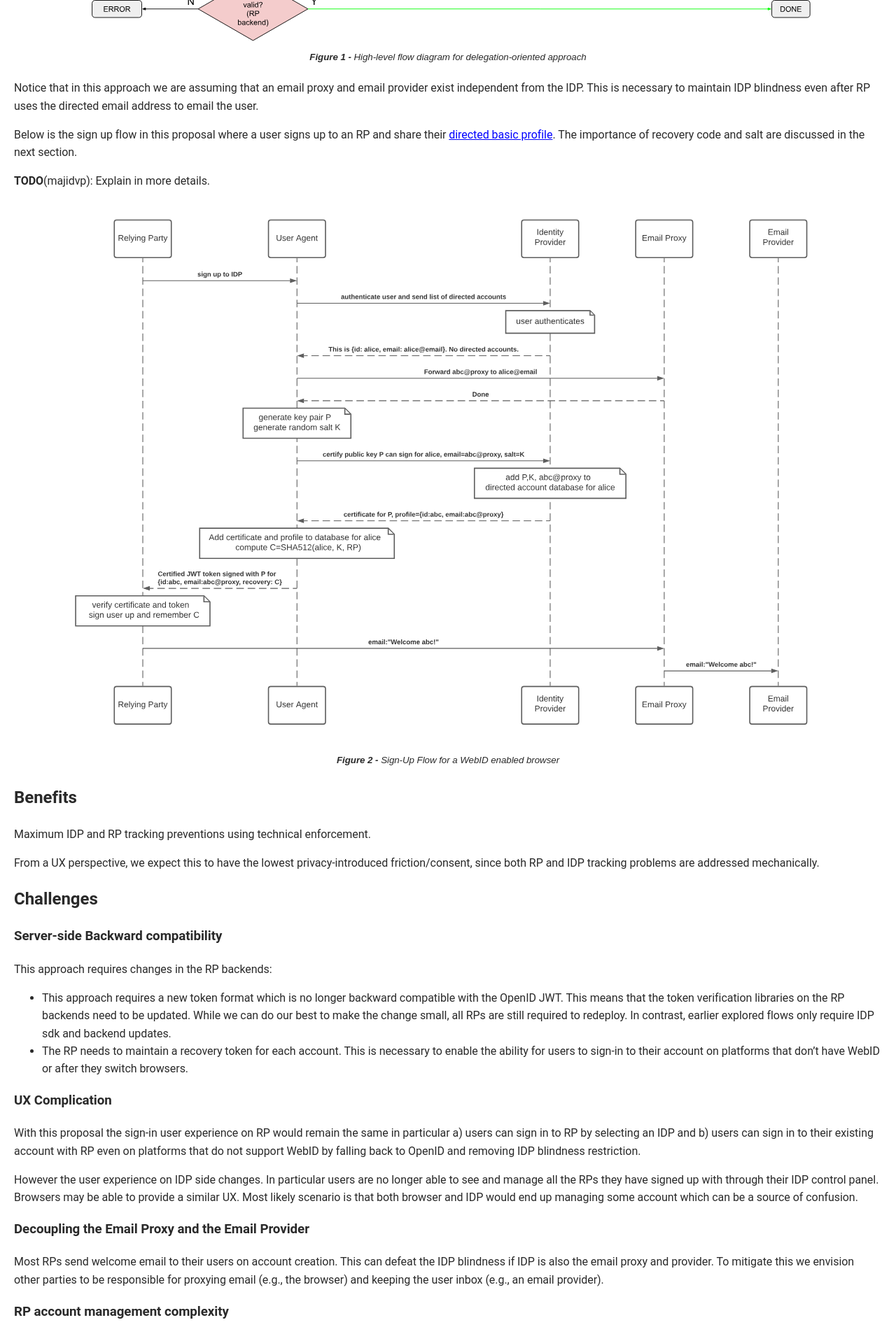
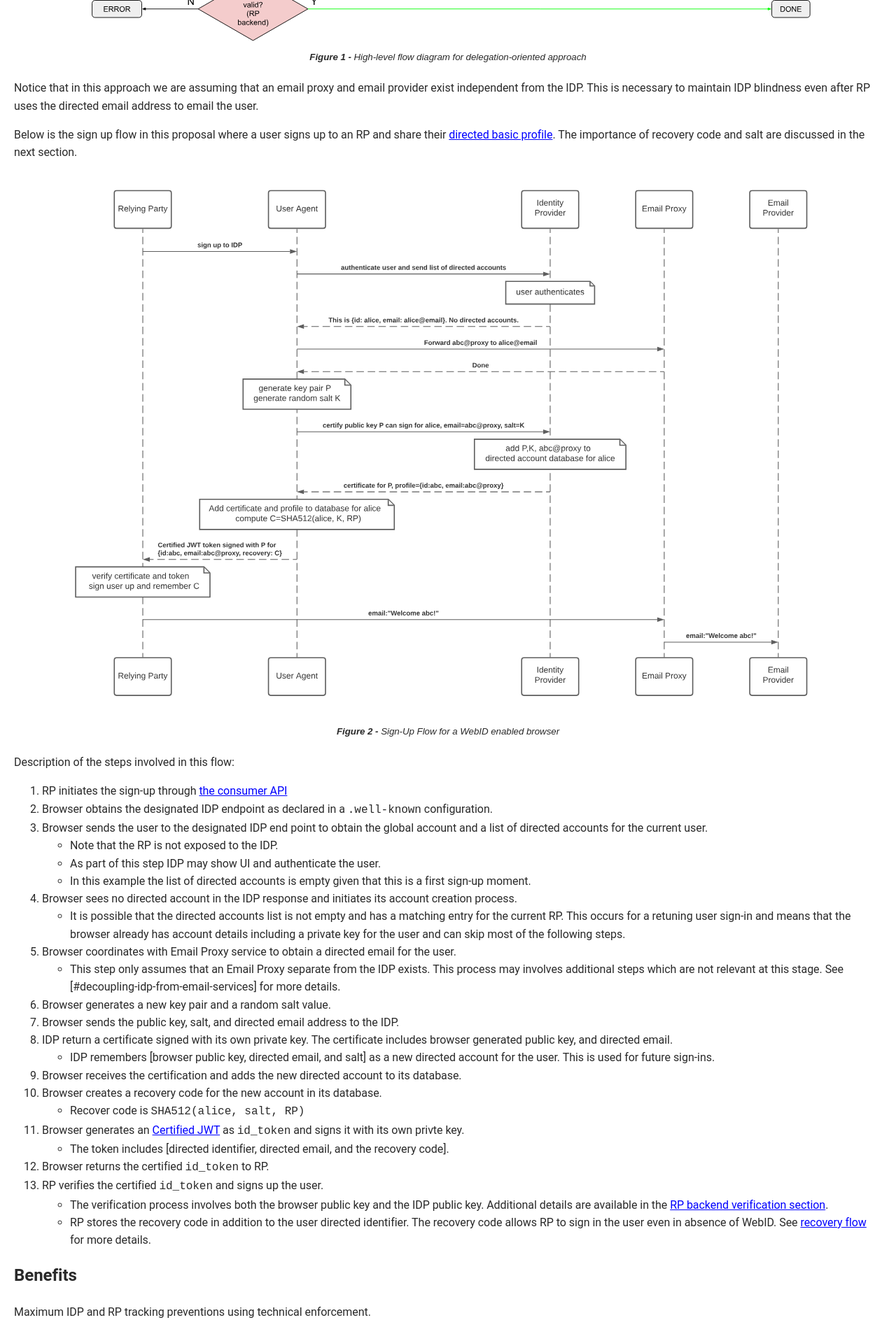
Before and after one commit to w3c-fedid/FedCM, a Jekyll site: the page built from delegation_oriented_api.md, in a window 1280 px wide. Shown: the part 1223-3130 px from the top of the page at 70% size. Built offline with Jekyll 4.4.1, drawn with Linux system fonts in a browser that asks for light colours; some web fonts are replaced; some of the changed text lies outside the part shown.

Commit message:
Add details of sign up flow in delegation oriented approach

````diff
--- a/delegation_oriented_api.md
+++ b/delegation_oriented_api.md
@@ -36,13 +36,57 @@ Below is the sign up flow in this proposal where a user signs up to an RP and
 share their [directed basic profile](glossary.md#directed-basic-profile). The
 importance of recovery code and salt are discussed in the next section.
 
-**TODO**(majidvp): Explain in more details.
 
 <figure>
   <img src="./static/delegation-api-signup-flow.svg" alt="Sign-Up Flow for a WebID enabled browser" />
   <figcaption>Sign-Up Flow for a WebID enabled browser</figcaption>
 </figure>
 
+Description of the steps involved in this flow:
+
+1. RP initiates the sign-up through
+   [the consumer API](consumers.md#the-consumer-api)
+1. Browser obtains the designated IDP endpoint as declared in a `.well-known`
+   configuration.
+1. Browser sends the user to the designated IDP end point to obtain the global
+   account and a list of directed accounts for the current user.
+    - Note that the RP is not exposed to the IDP.
+    - As part of this step IDP may show UI and authenticate the user.
+    - In this example the list of directed accounts is empty given that this is
+      a first sign-up moment.
+1. Browser sees no directed account in the IDP response and initiates its
+   account creation process.
+    - It is possible that the directed accounts list is not empty and has a
+      matching entry for the current RP. This occurs for a retuning user sign-in
+      and means that the browser already has account details including a private
+      key for the user and can skip most of the following steps.
+1. Browser coordinates with Email Proxy service to obtain a directed email for
+   the user.
+    - This step only assumes that an Email Proxy separate from the IDP exists.
+      This process may involves additional steps which are not relevant at this
+      stage. See [#decoupling-idp-from-email-services] for more details.
+1. Browser generates a new key pair and a random salt value.
+1. Browser sends the public key, salt, and directed email address to the IDP.
+1. IDP return a certificate signed with its own private key. The certificate
+     includes browser generated public key, and directed email.
+    - IDP remembers [browser public key, directed email, and salt] as a new
+      directed account for the user. This is used for future sign-ins.
+1. Browser receives the certification and adds the new directed account to its
+   database.
+1. Browser creates a recovery code for the new account in its database.
+    - Recover code is `SHA512(alice, salt, RP)`
+1. Browser generates an [Certified JWT](#certified-jwt) as `id_token` and signs
+   it with its own privte key.
+   - The token includes [directed identifier, directed email, and the recovery
+     code].
+1. Browser returns the certified `id_token` to RP.
+1. RP verifies the certified `id_token` and signs up the user.
+    - The verification process involves both the browser public key and the IDP
+      public key. Additional details are available in the
+      [RP backend verification section](#rp-backend-verification).
+    - RP stores the recovery code in addition to the user directed identifier.
+      The recovery code allows RP to sign in the user even in absence of WebID.
+      See [recovery flow](#recovery-flow) for more details.
 
 ## Benefits
 
@@ -81,13 +125,25 @@ IDP control panel. Browsers may be able to provide a similar UX. Most likely
 scenario is that both browser and IDP would end up managing some account which
 can be a source of confusion.
 
-### Decoupling the Email Proxy and the Email Provider
+### Decoupling IDP from Email Services
 
-Most RPs send welcome email to their users on account creation. This can defeat
-the IDP blindness if IDP is also the email proxy and provider. To mitigate this
-we envision other parties to be responsible for proxying email (e.g., the
-browser) and keeping the user inbox (e.g., an email provider).
+A [directed email address](glossary.html#directed-basic-profile) requires an
+email proxy service in addition to the email provider.
 
+One option is for the email provider to be the email proxy as well. This seems
+like a reasonable option.
+
+Another seemingly natural option would be to have the IDP provide the email
+proxy service. However this can weaken the IDP blindness if IDP is also either
+the email proxy or email provider. This is beucase most RPs send a welcome email
+to their users on account creation.
+
+So to mitigate this risk, we envision an entity (or entities) different from the
+IDP is responsible for proxying email and keeping the user inbox. At this stage
+and for the purpose of the flows discussed here, we simply assume the key
+property that separate IDP and Email Proxy/Provider exists and paper over the
+details of how a directed email address is created and verified across email
+proxy, email provider and IDP.
 
 ### RP account management complexity
 
@@ -121,14 +177,14 @@ Here is the database for each of the participating entities.
 
 ### RP Backend Verification
 
-Normally the RP verifies the JWT on its backend by checking its signature
-against the IDP public key. However the new proposed Certified JWT contains, in
-its header, a browser generated public key which is certified by the IDP. So the
-verification process first verifies the included public key with the IDP public
-key and then verifies the token using this public key.
+Normally the RP verifies the [JWT] (JSON Web Token) on its backend by checking
+its signature against the IDP public key. However the new proposed Certified JWT
+contains, in its header, a browser generated public key which is certified by
+the IDP. So the verification process first verifies the included public key with
+the IDP public key and then verifies the token using this public key.
 
-
-Here is a strawman proposal for a Certified JWT token:
+#### Certified JWT
+Here is a strawman proposal for a Certified JWT:
 
 ```js
 
@@ -196,3 +252,5 @@ simply by enumerating all possible values.
   <img src="./static/delegation-api-recovery-legacy-flow.svg" alt="Sign-In (Recovery) Flow for legacy non-WebID enabled browser/apps" />
   <figcaption>Sign-In (Recovery) Flow for legacy non-WebID enabled browser/apps</figcaption>
 </figure>
+
+[JWT]: https://tools.ietf.org/html/rfc7519
````
